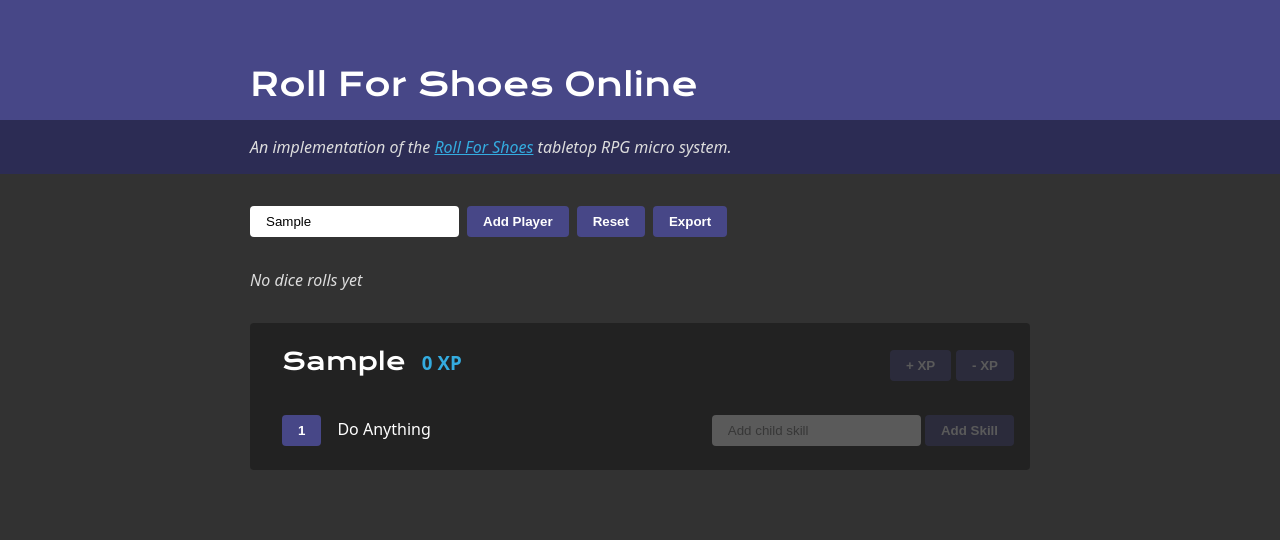
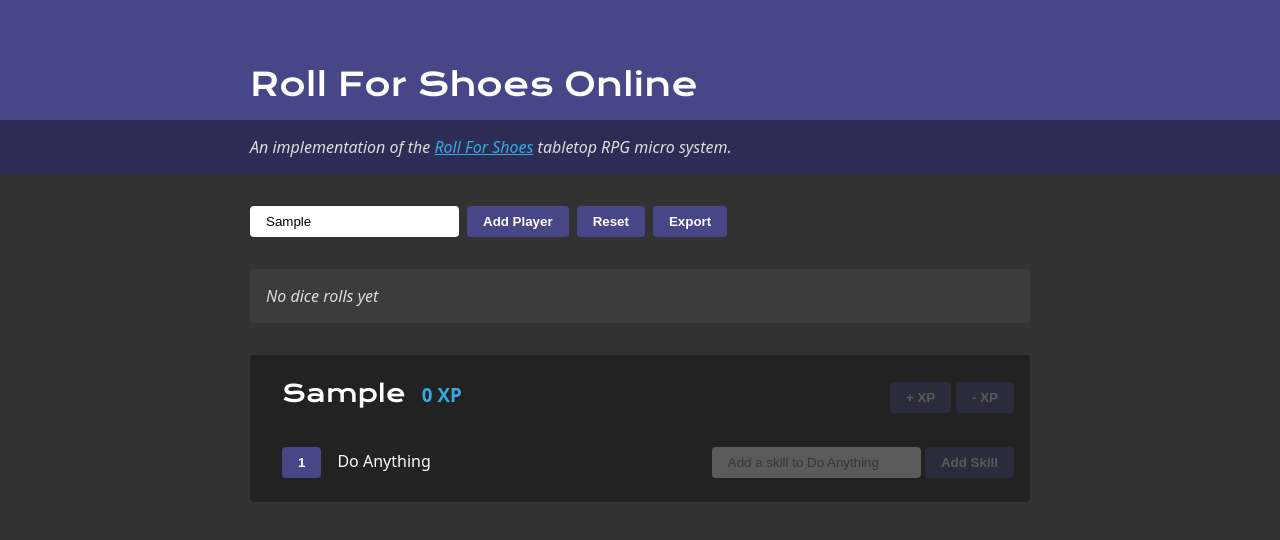
Before and after one commit to owenrockwell/owenrockwell.github.io, a plain HTML site: page rollforshoes/index.html in a window 1280 px wide. Both pictures are taken after typing "Sample" into the empty fields and a click on the button "Add Player". Drawn offline with nearby package versions, Linux system fonts and the light colour scheme.

Commit message:
clean up

```diff
--- a/rollforshoes/index.html
+++ b/rollforshoes/index.html
@@ -25,9 +25,12 @@
             <button onclick="exportData()">Export</button>
         </menu>
 
-        <div id="dice" class="content" tabindex="0">
-            <i>No dice rolls yet</i>
-        </div>
+        <section class="content" role="status">
+            <div id="dice" tabindex="0">
+                <i>No dice rolls yet</i>
+            </div>
+        </section>
+
 
         <section class="content">
             <data><i>Loading...</i></data>
--- a/rollforshoes/script.js
+++ b/rollforshoes/script.js
@@ -13,22 +13,22 @@ function getData() {
 
 function resetData() {
     if (confirm("Do you want to reset your player data?") == true) {
-        rollForShoesPlayers.length = 0;
+        rollForShoesPlayers.length = 0
         updateData()
     }
 }
 
 function exportData() {
-    const blob = new Blob([JSON.stringify(getData())], { type: 'text/plain' });
-    const url = URL.createObjectURL(blob);
+    const blob = new Blob([JSON.stringify(getData())], { type: 'text/plain' })
+    const url = URL.createObjectURL(blob)
 
-    const a = document.createElement('a');
-    a.href = url;
-    a.download = 'roll-for-shoes.txt';
-    document.body.appendChild(a);
-    a.click();
-    document.body.removeChild(a);
-    URL.revokeObjectURL(url);
+    const a = document.createElement('a')
+    a.href = url
+    a.download = 'roll-for-shoes.txt'
+    document.body.appendChild(a)
+    a.click()
+    document.body.removeChild(a)
+    URL.revokeObjectURL(url)
 }
 
 function isPlayerNameUnique(playerName) {
@@ -36,8 +36,9 @@ function isPlayerNameUnique(playerName) {
 }
 
 function addPlayer(playerName) {
-    if (playerName && isPlayerNameUnique(playerName)) {
-        rollForShoesPlayers.push({PlayerName: playerName, XP: 0, Children: [{Skill: 'Do Anything', Level: 1, Children: []}]})
+    const name =  playerName.trim()
+    if (name.trim() && isPlayerNameUnique(name)) {
+        rollForShoesPlayers.push({PlayerName: name, XP: 0, Children: [{Skill: 'Do Anything', Level: 1, Children: []}]})
         updateData()
     }
 }
@@ -58,7 +59,7 @@ function addSkill(playerName, parentSkillName, newSkillName) {
     const parentObject = findSkill(player.Children, parentSkillName)
 
     if (!newSkillName)
-        newSkillName = document.getElementById(`${playerName}-add-${parentSkillName}`).value
+        newSkillName = document.getElementById(`${playerName}-add-${parentSkillName}`).value.trim()
 
     if (newSkillName &&  !findSkill(player.Children, newSkillName)) {
         parentObject.Children.push({Skill: newSkillName, Level: (parentObject.Level + 1), Children: []})
@@ -86,8 +87,8 @@ function findSkill(children, skillName) {
 }
 
 function roll(playerName, skillName, skillLevel){
-    const diceElement = document.getElementById("dice");
-    const rollMax = skillLevel * 6;
+    const diceElement = document.getElementById("dice")
+    const rollMax = skillLevel * 6
     const roll = Math.floor(Math.random() * rollMax) + 1
     let text = `${playerName} used <em>${skillName}</em>, and rolled a <b><em>${roll}</em></b>.`
 
@@ -109,7 +110,7 @@ function renderSkills(playerName, playerChildren, playerHTML) {
                     <button onclick="roll('${playerName}','${child.Skill}', ${child.Level})">${child.Level}</button>
                     ${child.Skill}</div>
                 <div class="controls">
-                    <input id="${playerName}-add-${child.Skill}" type="text" placeholder="Add child skill"/>
+                    <input id="${playerName}-add-${child.Skill}" type="text" placeholder="Add a skill to ${child.Skill}"/>
                     <button onclick="addSkill('${playerName}', '${child.Skill}')">Add Skill</button>
                 </div>
             </li>`
--- a/rollforshoes/style.css
+++ b/rollforshoes/style.css
@@ -57,11 +57,16 @@ h1, h2 {
     margin: 0;
 }
 
+#dice {
+    border-radius: 4px;
+    background: #3c3c3c;
+    padding: 16px;
+}
+
 menu {
     display: flex;
     gap: 8px;
 }
-
 
 button {
     background: var(--purple);
```
